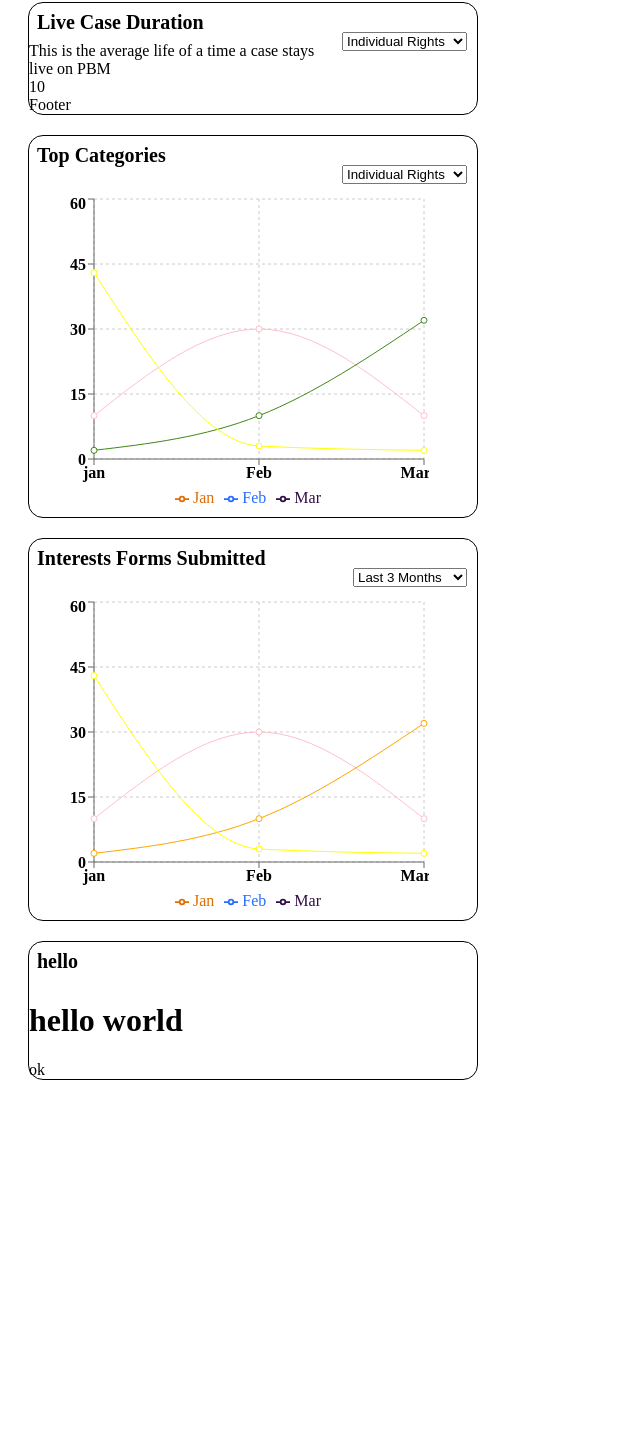
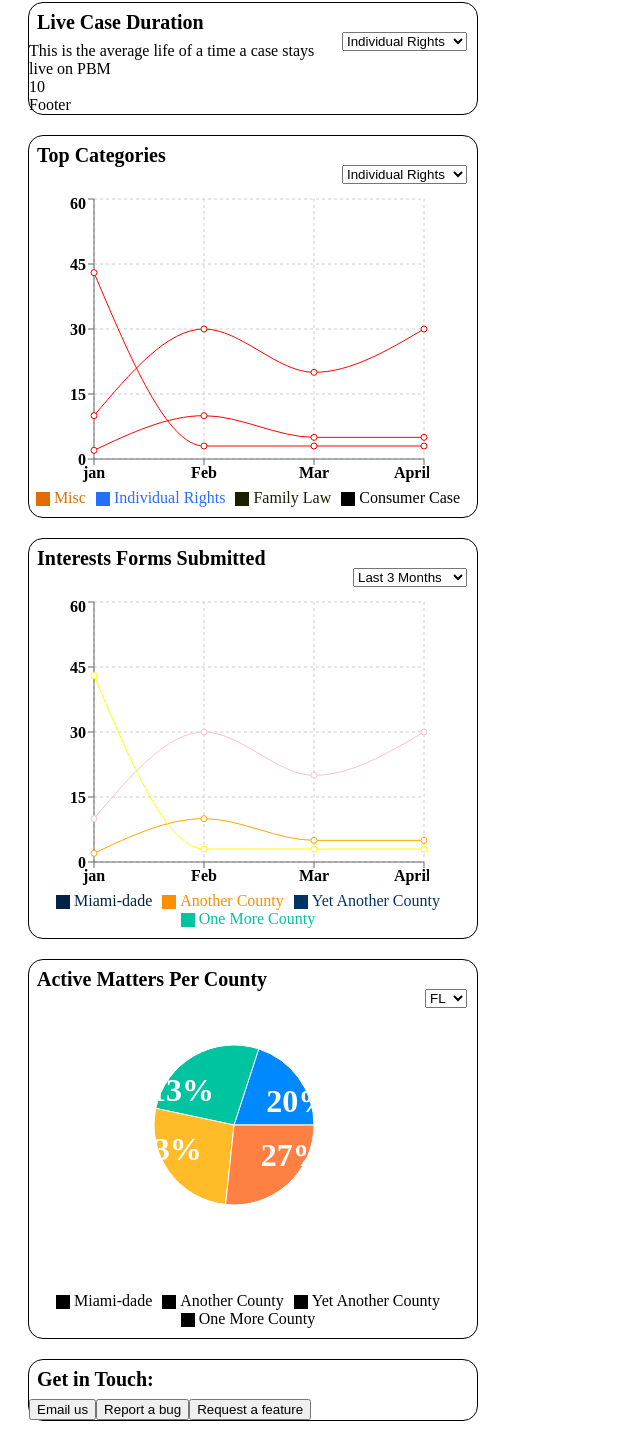
Before and after one commit to VittiniN/Widgets, a React (Create React App) app: page / in a window 1280 px wide. Shown: the part 381-1820 px from the top of the page, without its empty margins (0-640 px from the left). Before the commit the page ends 1481 px from the top, so only its background shows below. Built offline with nearby package versions, Linux system fonts and the light colour scheme.

Commit message:
added get in touch widget and Cohort Widget, added legend props,

```diff
--- /dev/null
+++ b/src/Components/Buttons/SSPBWidgetCTA.tsx
@@ -0,0 +1,26 @@
+import React from "react";
+import { Button } from "react-bootstrap";
+
+
+
+const SSPBWidgetCTA = () => {
+    return (
+        <>
+<Button variant="primary" size="lg">
+    Email us
+</Button>
+<Button variant="secondary" size="lg">
+    Report a bug
+</Button>
+<Button variant="secondary" size="lg">
+    Request a feature
+</Button>
+</>
+  );
+
+    }
+
+
+
+
+export default SSPBWidgetCTA;
--- a/src/Components/SSPBWidgetCard/SSPBWidgetCard.css
+++ b/src/Components/SSPBWidgetCard/SSPBWidgetCard.css
@@ -6,9 +6,6 @@
 
 }
 
-.SSPBWidgetCard .SSPBWidgetCard__header {
-    /* border: 1px solid blue; */
-}
 
 .SSPBWidgetCard .SSPBWidgetCard__header h1 {
     font-size: 20px;
@@ -17,15 +14,7 @@
     padding: 8px 8px 8px 8px;
 }
 
-.SSPBWidgetCard .SSPBWidgetCard__body {
-    /* border: 1px solid green; */
-}
 
-.SSPBWidgetCard .SSPBWidgetCard__footer {
-    /* border: 1px solid red; */
-
-
-}
 
 
 .recharts-legend-wrapper{
@@ -44,9 +33,3 @@
    bottom: 10px;
    padding-right: 10px;
 }
-
-
-.SSPBWidgetCard .bar_chart_chart {
-    /* border: solid;
-    width: 23rem; */
-}
--- a/src/Components/selectmenu/MattersPerCounty.tsx
+++ b/src/Components/selectmenu/MattersPerCounty.tsx
@@ -1,6 +1,6 @@
 import Form from "react-bootstrap/Form";
 
-function Matter() {
+function mattersPerCounty () {
   return (
     <div className="barchartbutton">
       <Form.Select aria-label="Default select example">
@@ -13,4 +13,4 @@ function Matter() {
   );
 }
 
-export default Matter;
+export default mattersPerCounty;
--- a/src/Entities/widgetDataUtils.ts
+++ b/src/Entities/widgetDataUtils.ts
@@ -1,62 +1,3 @@
-// import React from 'react';
-
-
-// export const pieChartData = [
-//   { name: 'Miami', value: 100 },
-//   { name: 'Broward County', value: 300 },
-//   { name: 'Sunrise', value: 250 },
-//   { name: 'Medley', value: 200 },
-// ];
-
-// const RADIAN = Math.PI / 180;
-
-// export const renderCustomizedLabel = ({
-//   cx,
-//   cy,
-//   midAngle,
-//   innerRadius,
-//   outerRadius,
-//   percent,
-//   index,
-// }: {
-//   cx: number;
-//   cy: number;
-//   midAngle: number;
-//   innerRadius: number;
-//   outerRadius: number;
-//   percent: number;
-//   index: number;
-// }): React.ReactNode => {
-//   const radius = innerRadius + (outerRadius - innerRadius) * 0.5;
-//   const x = cx + radius * Math.cos(-midAngle * RADIAN);
-//   const y = cy + radius * Math.sin(-midAngle * RADIAN);
-
-// export const data = () => {
-
-
-//   return (
-//     'text',
-//     {
-//       x,
-//       y,
-//       fill: 'white',
-//       textAnchor: x > cx ? 'start' : 'end',
-//       dominantBaseline: 'central',
-//     },
-//     `${(percent * 100).toFixed(0)}%`
-//   );
-// };
-// }
-
-
-
-export const PieChartData = [
-  { name: 'Category 1', value: 30 },
-  { name: 'Category 2', value: 40 },
-];
-
-
-
 export const activeVsMatters_Widget = [
     {
       name: "Jan",
@@ -73,26 +14,13 @@ export const activeVsMatters_Widget = [
       ActiveMatters: 70,
       PostedMatters: 20,
     },
-    // {
-    //   name: "April",
-    //  ActiveMatters: 30,
-    //   PostedMatters: 85,
-    // },
+
 ]
-
 export const Topcatergories = [
   { name: "jan", Jan: 10, Feb: 2, Mar: 43 },
   { name: "Feb", Jan: 30, Feb: 10, Mar: 3 },
-  { name: "Mar", Jan: 10, Feb: 32, Mar: 2 },
-];
-
-
-
-export const interestformssubmitted = [
-  { name: "Jan", Jan: 20, Feb: 30, Mar: 60 },
-  { name: "Feb", Jan: 20, Feb: 12, Mar: 10 },
-  { name: "Mar", Jan: 30, Feb: 5, Mar: 3 },
-  // // { name: "Apr", Jan: 1, Feb: 12, Mar: 13 },
+  { name: "Mar", Jan: 20, Feb: 5, Mar: 3 },
+  { name: "April", Jan: 30, Feb: 5, Mar: 3 },
 ];
 
 
@@ -103,4 +31,13 @@ export const interestformssubmitted = [
 
 
 
-  export {}
+
+
+
+export const interestformssubmitted = [
+  { name: "Jan", Jan: 20, Feb: 30, Mar: 60 },
+  { name: "Feb", Jan: 20, Feb: 12, Mar: 10 },
+  { name: "Mar", Jan: 30, Feb: 5, Mar: 3 },
+  { name: "April", Jan: 32, Feb: 30, Mar: 10 },
+
+];
--- a/src/Graphs/TopcategoriesWidget.tsx
+++ b/src/Graphs/TopcategoriesWidget.tsx
@@ -7,7 +7,7 @@ interface LineChartProps {
   lines?: { dataKey: string }[];
   colors?: string[];
   fontWeight?: number | string;
-  stroke?: number | string;
+  stroke?: string[];
   fill?: string;
 }
 
@@ -17,12 +17,12 @@ const DEFAULT_FILL = "black";
 
 const Linechart: React.FC<LineChartProps> = ({
   fontWeight = Default_Font_Weight,
-  stroke = Default_Stroke,
+  stroke = [Default_Stroke],
   fill = DEFAULT_FILL,
-  data = [],
   lines = [],
   colors = [],
 }) => {
+
   return (
     <LineChart width={400} height={300} data={Topcatergories}>
       <CartesianGrid strokeDasharray="3 3" />
--- a/src/Graphs/legend.tsx
+++ b/src/Graphs/legend.tsx
@@ -1,34 +1,33 @@
-import React from "react";
-import { Legend, Line } from "recharts";
+
+import React from 'react';
+import { Legend } from 'recharts';
+
 interface BarChartLegendProps {
-   COLORS: string[];
-   type: string;
-   datakey: string;
-   stroke: string;
-  }
+  values: string[];
+  colors: string[];
+  type?: string;
+}
 
-const BarChartLegend: React.FC<BarChartLegendProps> = ({COLORS,
-    type,
-    datakey,
-    stroke,
-  }) => {
+
+interface RechartsPayload {
+  value: string;
+  type: 'line' | 'square' | 'circle';
+  color: string;
+}
+
+const BarChartLegend: React.FC<BarChartLegendProps> = ({ values, colors, type }) => {
+  const payLoad: RechartsPayload[] = values.map((value, index) => ({
+    value,
+    type: 'square' || 'circle',
+    color: colors[index] || "#000000",
+  }));
+
   return (
-    <Legend
-    //   iconSize={13}
-    //   iconType="line"
+
+        <Legend
       wrapperStyle={{ marginTop: "14px" }}
-      payload={[
-        { value: "Jan", type: "line", color: "#DF6D04" },
-        { value: "Feb ", type: "line", color: "#256EFF" },
-        { value: "Mar", type: "line", color: "#330E47" },
-
-      ]}
-
-    //   formatter={(value, entry) => {
-    //     return <span className="Bar-Chart-legend-item">{value}</span>;
-    //   }}
+      payload={payLoad}
     />
-
   );
 }
 
--- a/src/index.tsx
+++ b/src/index.tsx
@@ -3,12 +3,12 @@ import ReactDOM from "react-dom/client";
 // import ActiveVsMattersCard from "./Graphs/ ActiveVsMattersWidget";
 import BarChartLegend from "./Graphs/legend";
 import ACTIVE_VS_MATTERS from "./Components/selectmenu/MonthsPerMatter";
-
+import MattersPerCounty from "./Components/selectmenu/MattersPerCounty";
 import ActiveVsMattersBarChart from "./Graphs/Barchartcard";
 import Matters from "./Components/selectmenu/Matters";
 
-import {Topcatergories}from "./Entities/widgetDataUtils";
-import {interestformssubmitted} from "./Entities/widgetDataUtils";
+import { Topcatergories } from "./Entities/widgetDataUtils";
+import { interestformssubmitted } from "./Entities/widgetDataUtils";
 import Topcatergorieswidget from "./Graphs/TopcategoriesWidget";
 // import PieChart from "./Graphs/PieChartWidget";
 // import ContactUsWidget from "./Components/CallToActionWidget/ContactUsWidget";
@@ -21,6 +21,8 @@ import { CartesianGrid, LineChart, XAxis, YAxis } from "recharts";
 
 import SSPBWidgetCard from "./Components/SSPBWidgetCard/SSPBWidgetCard";
 import Linechart from "./Graphs/TopcategoriesWidget";
+import SSPBWidgetPieChart, { PieChartData } from "./Graphs/SSPWidgetPieChart";
+import SSPBWidgetCTA from "./Components/Buttons/SSPBWidgetCTA";
 
 const root = ReactDOM.createRoot(
   document.getElementById("root") as HTMLElement
@@ -43,10 +45,8 @@ root.render(
 
       <div slot="footer">
         <BarChartLegend
-          COLORS={["#DF6D04", "#256EFF", "#182000"]}
-          type=""
-          datakey=""
-          stroke=""
+          colors={["#DF6D04", "#256EFF", "#DF6D04"]}
+          values={["Jan", "Feb", "Mar"]}
         />
       </div>
     </SSPBWidgetCard>
@@ -72,9 +72,6 @@ root.render(
       <div slot="footer">Footer</div>
     </SSPBWidgetCard>
 
-
-
-
     <SSPBWidgetCard renderSelectMenu={true}>
       <div slot="header">
         <h1>Top Categories</h1>
@@ -85,89 +82,124 @@ root.render(
       </div>
 
       <div slot="body">
+        <Linechart
+          data={Topcatergories}
+          lines={[
+            { dataKey: "Jan" },
+            { dataKey: "Feb" },
+            { dataKey: "Mar" },
 
-      <Linechart data={interestformssubmitted}
+            { dataKey: "April" },
+          ]}
+          colors={["red", "red", "red", "pink"]}
+          stroke={["#8884d8", "#82ca9d", "#ffc658", "#ff7300"]}
 
+        />
+      </div>
 
+      <div slot="footer">
+        <BarChartLegend
+          colors={["#DF6D04", "#256EFF", "#182000"]}
+          values={["Misc", "Individual Rights", "Family Law", "Consumer Case"]}
+          type="line"
+        />
+      </div>
+    </SSPBWidgetCard>
+
+    <SSPBWidgetCard renderSelectMenu={true}>
+      <div slot="header">
+        <h1>Interests Forms Submitted</h1>
+      </div>
+      <div slot="selectMenu">
+        <ACTIVE_VS_MATTERS />
+      </div>
+      <div slot="body">
+      <Linechart
+  data={interestformssubmitted}
   lines={[
-        { dataKey: 'Jan' },
-        { dataKey: 'Feb' },
-        { dataKey: 'Mar' }
+    { dataKey: "Jan" },
+    { dataKey: "Feb" },
+    { dataKey: "Mar" },
+    { dataKey: "April" },
   ]}
-      colors={['pink', '#3E8914', 'yellow']}
+  colors={["pink", "orange", "yellow", "green"]}
 />
-
-
 
       </div>
 
 
 
-
-
       <div slot="footer">
         <BarChartLegend
-          COLORS={["#DF6D04", "#256EFF", "#182000"]}
+          values={[
+            "Miami-dade",
+            "Another County",
+            "Yet Another County",
+            "One More County",
+          ]}
+          colors={["#002347", "#ff8e00", "#003366", "#00C49F"]}
           type="line"
-          datakey="Jan"
-          stroke="yourStrokeColor"
+        />
+      </div>
+    </SSPBWidgetCard>
+
+    <SSPBWidgetCard renderSelectMenu={true}>
+      <div slot="header">
+        <h1>Active Matters Per County</h1>
+      </div>
+      <div slot="selectMenu">
+        <MattersPerCounty />
+      </div>
+      <div slot="body">
+        <h1>
+          <SSPBWidgetPieChart
+          COLORS={["#0088FE", "#00C49F", "#FFBB28", "#FF8042"]}
+          />
+        </h1>
+      </div>
+      <div slot="footer">
+        <BarChartLegend
+          values={
+            [
+              "Miami-dade",
+              "Another County",
+              "Yet Another County",
+              "One More County",
+            ]
+          }
+          colors={[]}
+          type="line"
         />
       </div>
     </SSPBWidgetCard>
 
 
-
-
-
-
-
-    <SSPBWidgetCard renderSelectMenu={true}>
+<SSPBWidgetCard renderSelectMenu={false} >
 <div slot="header">
-        <h1> Interests Forms Submitted </h1>
-      </div>
-
-      <div slot="selectMenu">
-        <ACTIVE_VS_MATTERS />
-      </div>
-
-      <div slot="body">
-      <Linechart
-    data={interestformssubmitted}
-    lines={[
-      { dataKey: 'Jan' },
-      { dataKey: 'Feb' },
-      { dataKey: 'Mar' }
-    ]}
-    colors={['pink', 'orange', 'yellow']}
-  />
-</div>
-
-      <div slot="footer">
-        <BarChartLegend
-          COLORS={["#002347,", "#ff8e00,", "#003366,"]}
-          type="line"
-          datakey=""
-          stroke="#003366"
-        />
-      </div>
-    </SSPBWidgetCard>
-
-
-
-
-    <SSPBWidgetCard renderSelectMenu={true}>
-<div slot="header">
-<h1> hello </h1>
+  <h1> Get in Touch: </h1>
   </div>
   <div slot="selectMenu">
     </div>
     <div slot="body">
-  <h1> hello world </h1>
+      <SSPBWidgetCTA />
       </div>
       <div slot="footer">
-ok
         </div>
 
+
+</SSPBWidgetCard>
+
+
+<SSPBWidgetCard renderSelectMenu={false} >
+<div slot="header">
+  <h1>  Cohort Widget </h1>
+  </div>
+  <div slot="selectMenu">
+    </div>
+    <div slot="body">
+      </div>
+      <div slot="footer">
+        </div>
 
 
 </SSPBWidgetCard>
@@ -182,12 +214,5 @@ ok
 
 
 
-
-
-
-
-
-
-
   </>
 );
```
Also changed, not shown: src/Graphs/Barchartcard.tsx (+1 -9 lines), src/Graphs/SSPWidgetPieChart.tsx (+49 -8 lines). Lines whose indentation alone changed are shown as unchanged.
